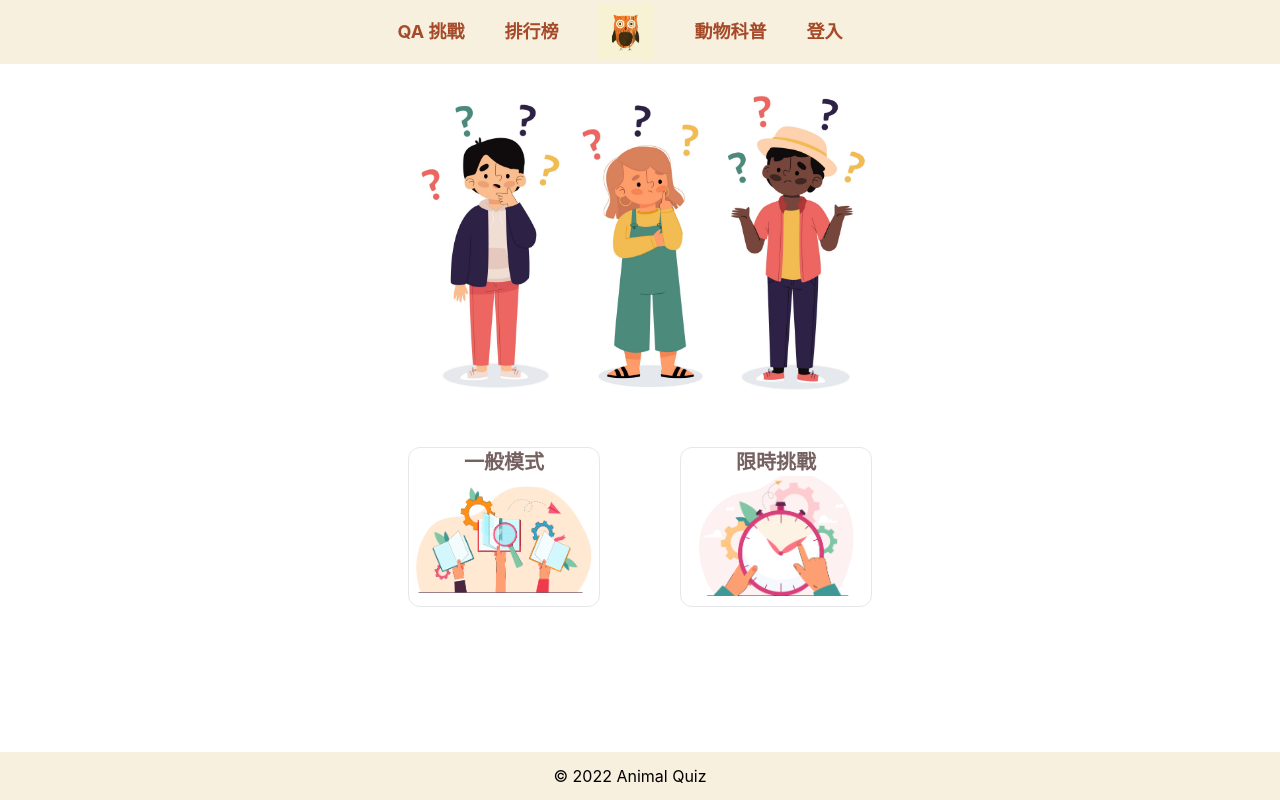
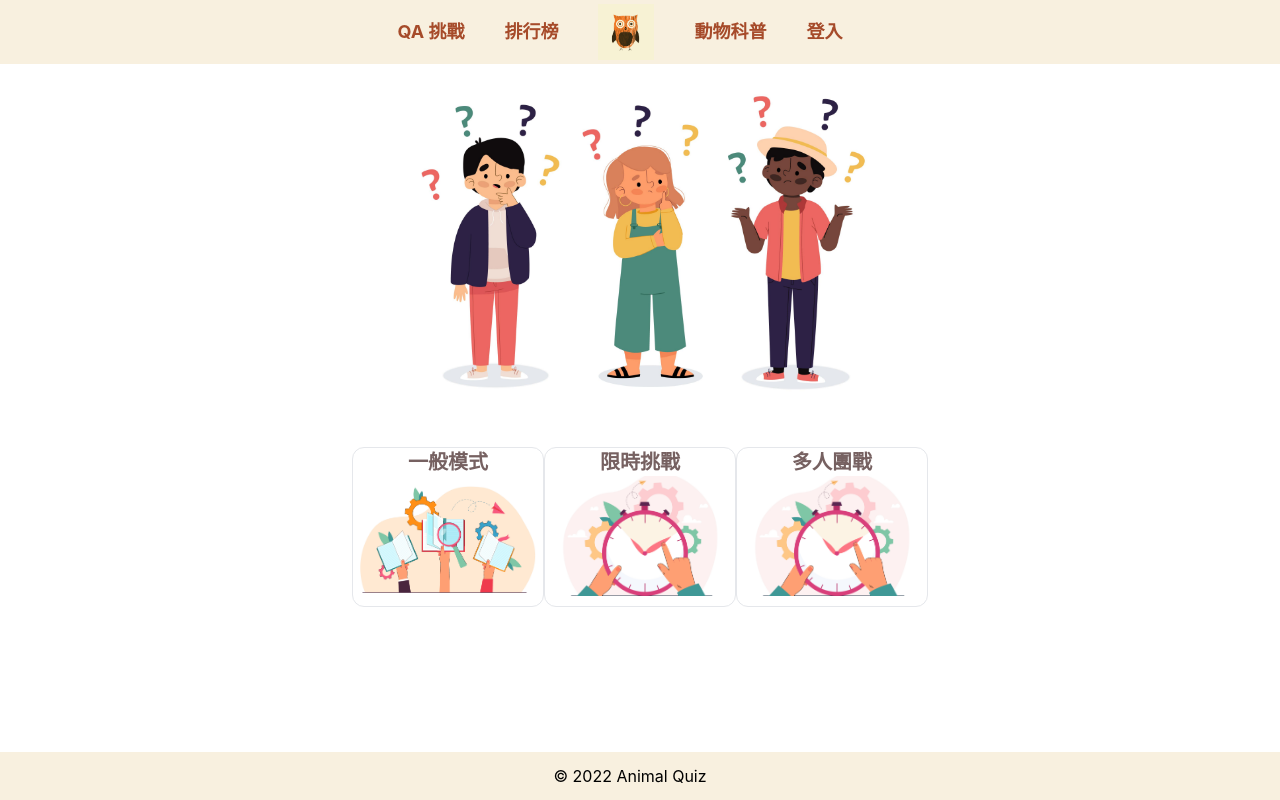
Before and after one commit to yunningtseng/animal-quiz, a React (Create React App) app: page /quiz in a window 1280 px wide. Built offline with nearby package versions, Linux system fonts and the light colour scheme; no server answers.

Commit message:
- feat: add multipler quiz

```diff
--- a/src/App.tsx
+++ b/src/App.tsx
@@ -12,6 +12,7 @@ import AnimalPage from './pages/AnimalPage';
 import LoginPage from './pages/LoginPage';
 import { useAppDispatch } from './hooks/redux';
 import { initAuth } from './store/authSlice';
+import MultiplayerMenu from './components/multiPlayer/MultiplayerMenu';
 
 function App() {
   const dispatch = useAppDispatch();
@@ -26,6 +27,7 @@ function App() {
         <Route path="/" element={<HomePage />} />
         <Route path="/quiz" element={<SelectQuizPage />} />
         <Route path="/quiz/:mode" element={<QuizPage />} />
+        <Route path="/quiz/multiplayer" element={<MultiplayerMenu />} />
         <Route path="/quiz-result" element={<QuizResultPage />} />
         <Route path="/animals" element={<AnimalsPage />} />
         <Route path="/animals/:className" element={<AnimalsPage />} />
--- a/src/api/firestore.ts
+++ b/src/api/firestore.ts
@@ -16,6 +16,7 @@ import { db } from '../utils/firebaseInit';
 import { Response, ResponseFS } from '../types/response';
 import { Question } from '../types/question';
 import { User } from '../types/user';
+import { Multiplayer } from '../types/multiplayer';
 
 const firestoreApi = {
   // - 產生 firestore 自創的 unique id
@@ -129,6 +130,14 @@ const firestoreApi = {
     });
     return list;
   },
+
+  // 創團戰
+  setMultiplayerQuiz: async (multiplayer: Multiplayer): Promise<void> => {
+    const docRef = doc(collection(db, 'multiplayerQuizs'));
+    const quizId = docRef.id;
+    await setDoc(docRef, { ...multiplayer, id: quizId });
+  },
+  // getMultiplayerQuiz() {},
 };
 
 export default firestoreApi;
--- /dev/null
+++ b/src/components/multiPlayer/MultiplayerMenu.tsx
@@ -0,0 +1,43 @@
+// import { useAppSelector } from '../../hooks/redux';
+// import { useNavigate } from 'react-router-dom';
+import { motion } from 'framer-motion';
+import time from '../../images/time.jpg';
+import quiz from '../../images/quiz.jpg';
+
+function MultiplayerMenu() {
+  return (
+    <div className="max-w-xs sm:max-w-lg md:max-w-xl mx-auto mt-5 sm:mt-10">
+      <div className="flex justify-center mt-10">
+        <motion.div
+          className="flex-col border rounded-xl w-48 h-40 cursor-pointer hover:text-white"
+          aria-hidden="true"
+          //   onClick={() => navigate('/quiz/normal')}
+          whileHover={{ scale: 1.1 }}
+        >
+          <p className="text-center text-xl font-bold text-dark">進入遊戲</p>
+          <img
+            src={quiz}
+            alt="img"
+            className="w-[11rem] h-[8rem] object-contain mx-auto"
+          />
+        </motion.div>
+
+        <motion.div
+          className="flex-col border rounded-xl w-48 h-40 cursor-pointer"
+          aria-hidden="true"
+          //   onClick={() => navigate('/quiz/time-challenge')}
+          whileHover={{ scale: 1.1 }}
+        >
+          <p className="text-center text-xl font-bold text-dark">創建遊戲</p>
+          <img
+            src={time}
+            alt="img"
+            className="w-[11rem] h-[7.5rem] object-cover mx-auto"
+          />
+        </motion.div>
+      </div>
+    </div>
+  );
+}
+
+export default MultiplayerMenu;
--- a/src/components/quiz/ChooseQuiz.tsx
+++ b/src/components/quiz/ChooseQuiz.tsx
@@ -9,7 +9,7 @@ function ChooseQuiz() {
   return (
     <div className="flex justify-center mt-10">
       <motion.div
-        className="flex-col border rounded-xl w-48 h-40 mr-5 sm:mr-20 cursor-pointer hover:text-white"
+        className="flex-col border rounded-xl w-48 h-40 cursor-pointer hover:text-white"
         aria-hidden="true"
         onClick={() => navigate('/quiz/normal')}
         whileHover={{ scale: 1.1 }}
@@ -35,6 +35,20 @@ function ChooseQuiz() {
           className="w-[11rem] h-[7.5rem] object-cover mx-auto"
         />
       </motion.div>
+
+      <motion.div
+        className="flex-col border rounded-xl w-48 h-40 cursor-pointer"
+        aria-hidden="true"
+        onClick={() => navigate('/quiz/multiplayer')}
+        whileHover={{ scale: 1.1 }}
+      >
+        <p className="text-center text-xl font-bold text-dark">多人團戰</p>
+        <img
+          src={time}
+          alt="img"
+          className="w-[11rem] h-[7.5rem] object-cover mx-auto"
+        />
+      </motion.div>
     </div>
   );
 }
--- /dev/null
+++ b/src/store/multiplayerSlice.ts
@@ -0,0 +1,22 @@
+import { createSlice, PayloadAction } from '@reduxjs/toolkit';
+import { Multiplayer } from '../types/multiplayer';
+import type { AppThunk } from './store';
+
+export interface MultiplayerState {
+  multiplayer: Multiplayer;
+}
+
+const initialState: MultiplayerState = {
+  multiplayer: {} as Multiplayer,
+  //   user: {} as User,
+};
+
+const multiplayerSlice = createSlice({
+  name: 'multiplayer',
+  initialState,
+  reducers: {},
+});
+
+// export const {  } = multiplayerSlice.actions;
+
+export default multiplayerSlice;
--- a/src/store/store.ts
+++ b/src/store/store.ts
@@ -4,6 +4,7 @@ import animalSlice from './animalSlice';
 import authSlice from './authSlice';
 import rankingSlice from './rankSlice';
 import resultSlice from './resultSlice';
+import multiplayerSlice from './multiplayerSlice';
 
 const store = configureStore({
   reducer: {
@@ -12,6 +13,7 @@ const store = configureStore({
     animal: animalSlice.reducer,
     auth: authSlice.reducer,
     ranking: rankingSlice.reducer,
+    multiplayer: multiplayerSlice.reducer,
   },
 });
 
--- /dev/null
+++ b/src/types/multiplayer.ts
@@ -0,0 +1,7 @@
+export interface Multiplayer {
+  id: string;
+  pin: string;
+  statue: boolean;
+  creator: string;
+  userIds: string[];
+}
```
